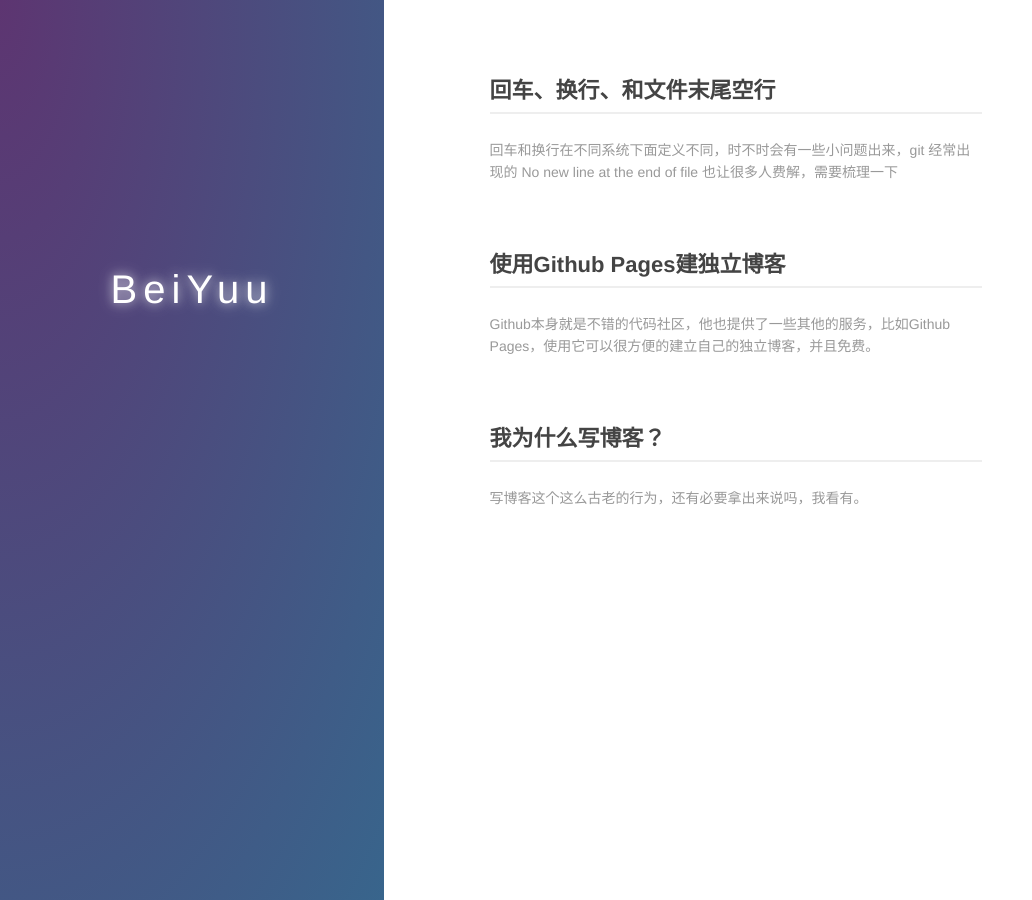
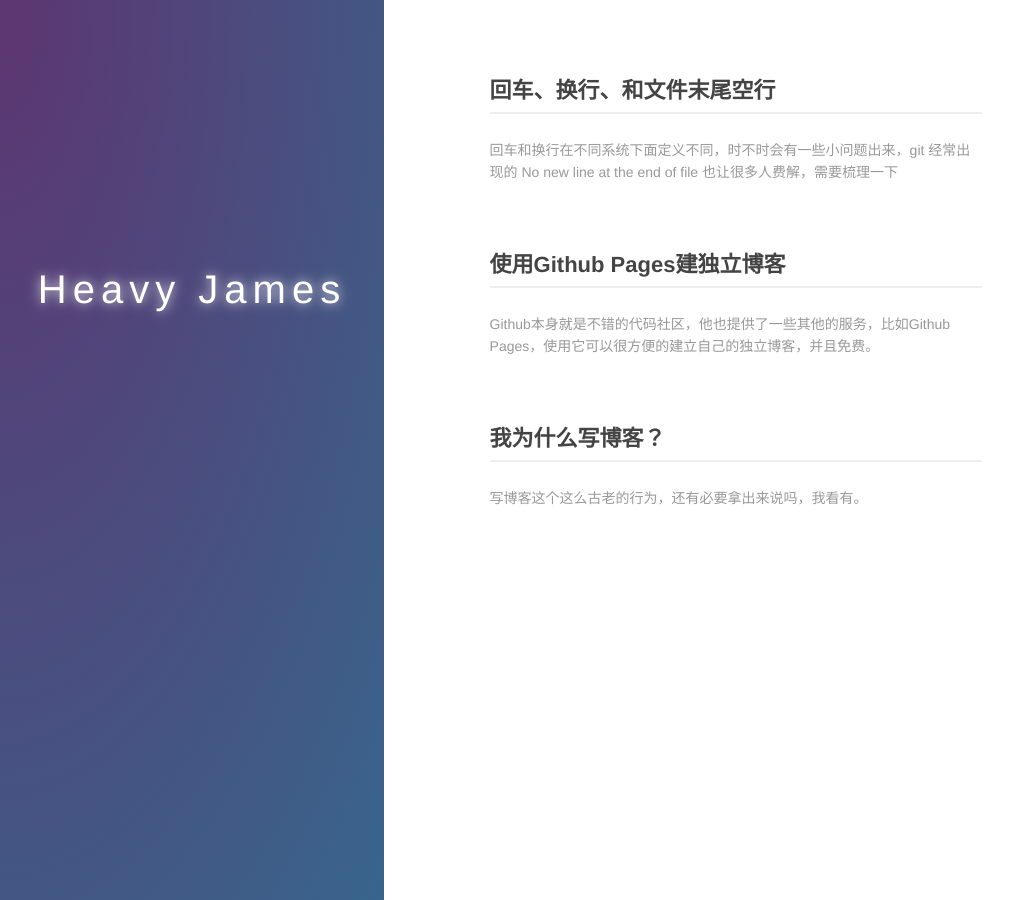
Before and after one commit to heavy-james/heavy-james.github.io, a Jekyll site: the page built from index.md, in a window 1280 px wide. Shown: the whole page, without its empty margins (0-1032 px from the left). Built offline with Jekyll 4.4.1, drawn with Linux system fonts in a browser that asks for light colours.

Commit message:
modify some info into heavy's

```diff
--- a/_config.yml
+++ b/_config.yml
@@ -1,6 +1,6 @@
 permalink: /:title
 
-title: BeiYuu.com
-url: http://beiyuu.com
+title: heavy-james
+url: http://heavy-james.com
 feed: /atom.xml
-author_info: <a href="http://beiyuu.com/">BeiYuu</a>
+author_info: <a href="http://heavy-james.com/">Heavy James</a>
--- a/index.md
+++ b/index.md
@@ -6,10 +6,9 @@ layout: default
   <div class="index-wrapper">
     <div class="aside">
       <div class="info-card">
-        <h1>BeiYuu</h1>
-        <a href="http://weibo.com/beiyuu/" target="_blank"><img src="http://www.weibo.com/favicon.ico" alt="" width="25"/></a>
-        <a href="http://www.douban.com/people/beiyuu/" target="_blank"><img src="http://www.douban.com/favicon.ico" alt="" width="22"/></a>
-        <a href="http://instagram.com/beiyuu/" target="_blank"><img src="http://d36xtkk24g8jdx.cloudfront.net/bluebar/00c6602/images/ico/favicon.ico" alt="" width="22"/></a>
+        <h1>Heavy James</h1>
+        <a href="http://www.douban.com/people/heavy-james/" target="_blank"><img src="http://www.douban.com/favicon.ico" alt="" width="22"/></a>
+        <a href="https://www.instagram.com/heavy0x0james/" target="_blank"><img src="http://d36xtkk24g8jdx.cloudfront.net/bluebar/00c6602/images/ico/favicon.ico" alt="" width="22"/></a>
       </div>
       <div id="particles-js"></div>
     </div>
```
